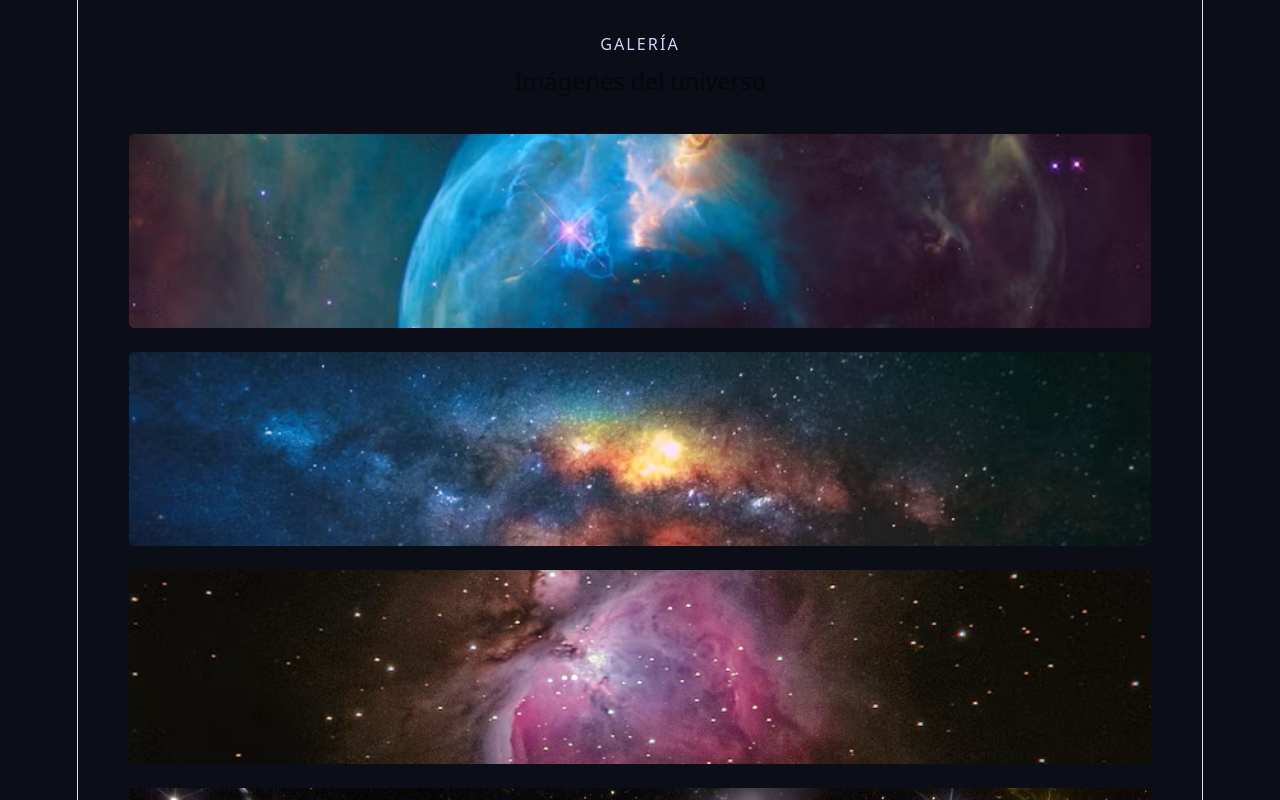
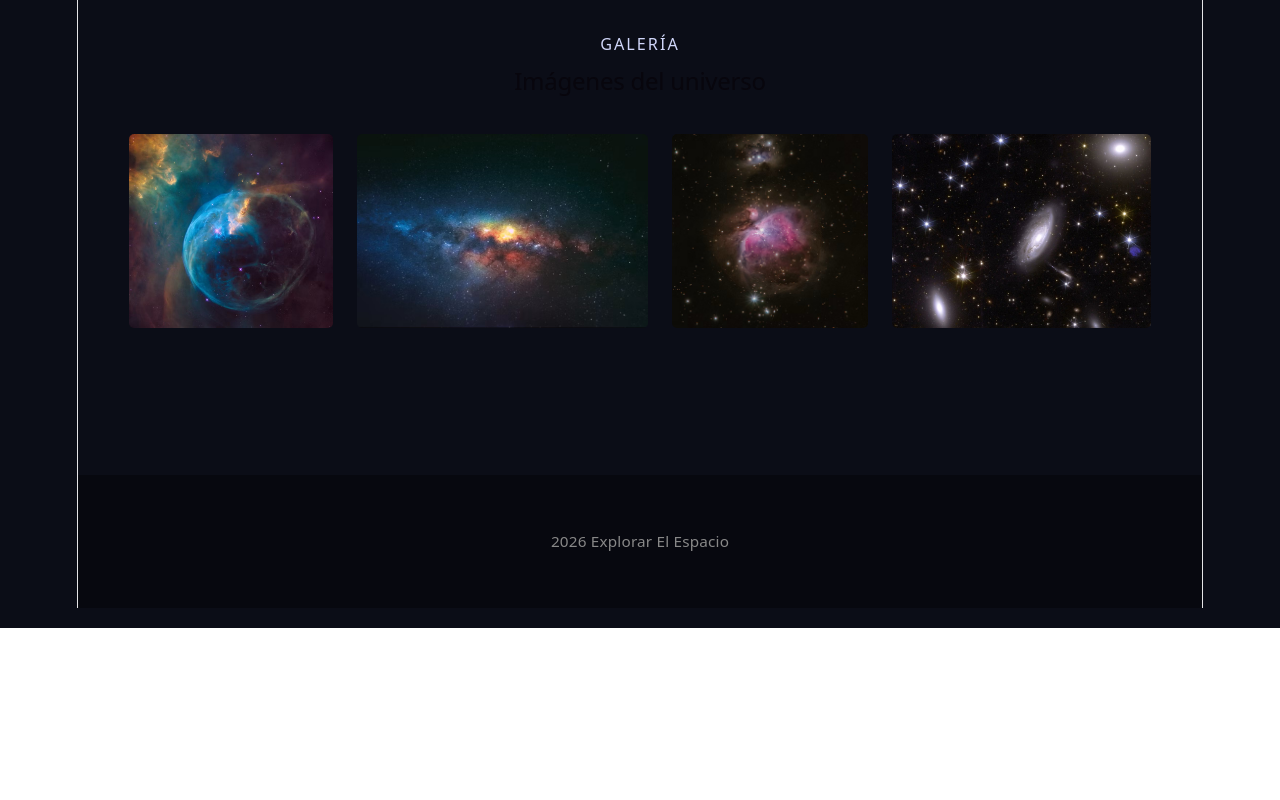
Before and after one commit to wendherrera1/Proyecto_Parcial2, a React (Vite) app: page / in a window 1280 px wide. Shown: the part 1860-2660 px from the top of the page. After the commit the page ends 2488 px from the top, so only its background shows below. Built offline with nearby package versions, Linux system fonts and the light colour scheme.

Commit message:
css para imagenes de galeria

```diff
--- a/src/App.css
+++ b/src/App.css
@@ -114,7 +114,8 @@ img {
 
 /* Galería */
 .galeria {
-  display: grid;
+  display: flex;
+  flex-direction: row;
   gap: 1rem;
   margin-top: 2rem;
 }
```
